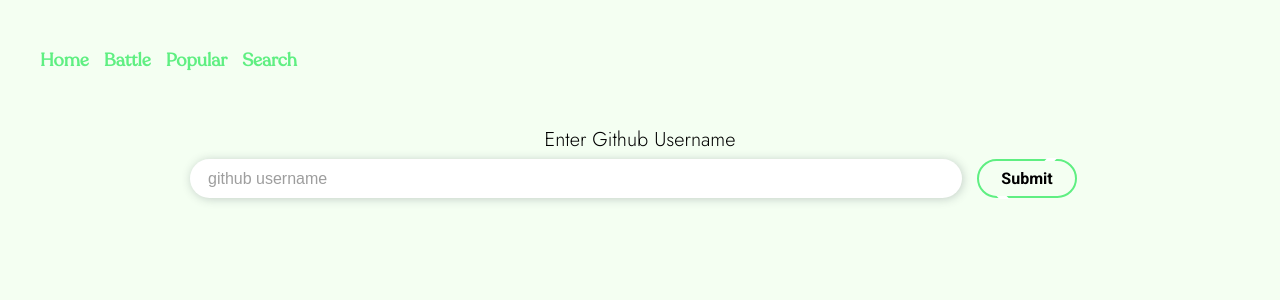
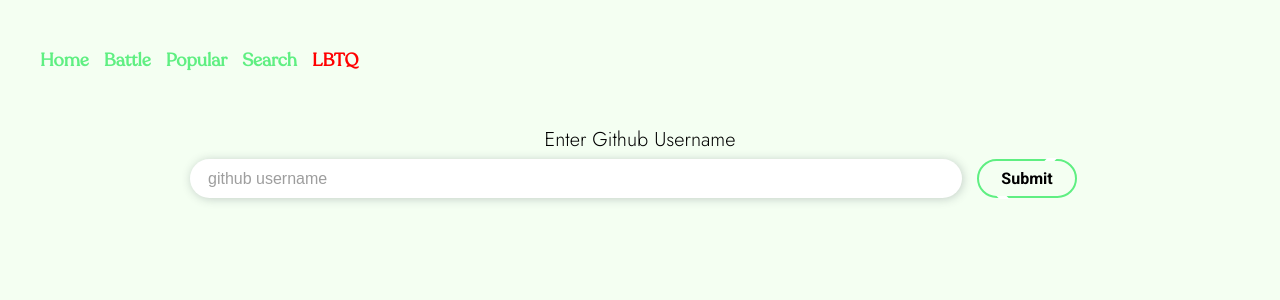
Before and after one commit to Amishakumari544/GitFetch, a PHP site: page /search.html in a window 1280 px wide. Shown: the top 300 px of the page. Run offline with PHP 8.4, Linux system fonts and the light colour scheme.

Commit message:
:lipstick: Added LBTQ resources

```diff
--- a/battle.html
+++ b/battle.html
@@ -28,7 +28,9 @@
             <li>
                 <a class='nav-btn' href="/search.html">Search</a>
             </li>
-
+            <li>
+                <a class='nav-btn red' href="https://github.com/ryderdamen/lgbtq_technology_resources">LBTQ</a>
+            </li>
 
         </ul>
         <div class="loader-container"></div>
--- a/css/style.css
+++ b/css/style.css
@@ -1913,3 +1913,6 @@ a {
 .error {
     display: none;
 }
+.red{
+    color:red !important;
+}
--- a/index.html
+++ b/index.html
@@ -29,6 +29,9 @@
             <li>
                 <a class='nav-btn' href="/search.html">Search</a>
             </li>
+            <li>
+                <a class='nav-btn red' href="https://github.com/ryderdamen/lgbtq_technology_resources">LBTQ</a>
+            </li>
 
         </ul>
         <div class="main">
--- a/popular.html
+++ b/popular.html
@@ -27,6 +27,9 @@
                 <li>
                     <a class='nav-btn' href="/search.html">Search</a>
                 </li>
+                <li>
+                    <a class='nav-btn red' href="https://github.com/ryderdamen/lgbtq_technology_resources">LBTQ</a>
+                </li>
             </ul>
             <div class="languages-container">
                 <ul class="flex-center">
--- a/search.html
+++ b/search.html
@@ -26,7 +26,9 @@
             <li>
                 <a class='nav-btn' href="/search.html">Search</a>
             </li>
-
+            <li>
+                <a class='nav-btn red' href="https://github.com/ryderdamen/lgbtq_technology_resources">LBTQ</a>
+            </li>
         </ul>
         <form id='player-1' class="column player search-form">
             <label for="username" class="player-label">
```
Also changed, not shown: js/populararticles.js (added).
